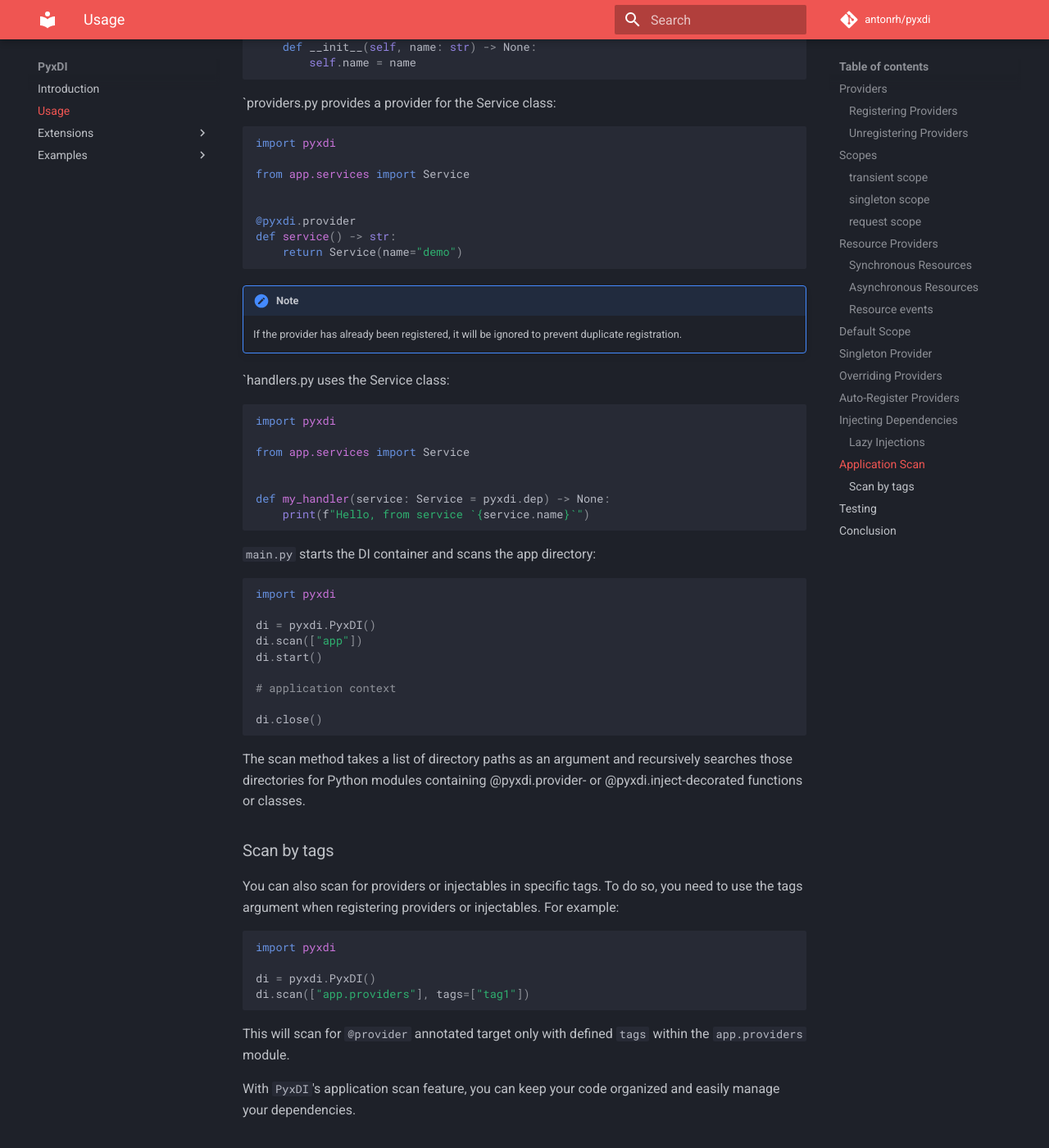
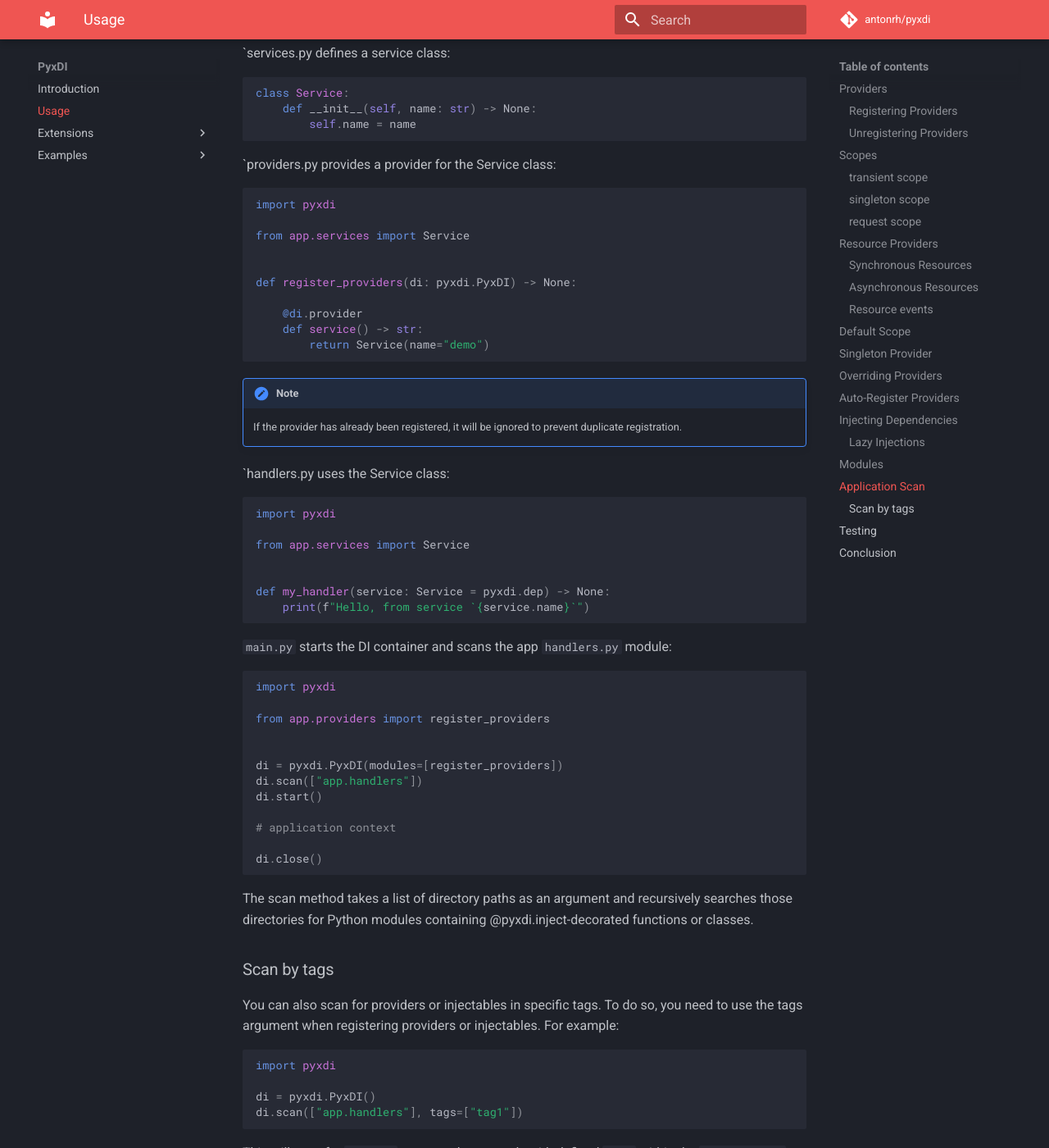
Before and after one commit to antonrh/anydi, an MkDocs documentation site: the page built from docs/usage.md, in a window 1280 px wide and 1400 px high, scrolled down 11423 px. Shown: the whole window at 82% size. Built offline with MkDocs 1.6.1 and Material for MkDocs 9.7.7, drawn with Linux system fonts in a browser that asks for light colours; comment, search, counter and statistics services are not loaded; some of the changed text lies outside the part shown.

````diff
--- a/docs/usage.md
+++ b/docs/usage.md
@@ -407,7 +407,7 @@ class Service:
         return self.repo.get(ident=ident)
 ```
 
-If you create a `PyxDI` instance with auto_register=True, it will automatically register a provider for `Service` and `Repository` with provided `Database`:
+If you create a `PyxDI` instance with `auto_register=True`, it will automatically register a provider for `Service` and `Repository` with provided `Database`:
 
 ```python
 import pyxdi
@@ -519,10 +519,11 @@ In this example, the `Database` object is only instantiated and connected when t
 
 By using `lazy=True`, you can avoid unnecessary object creation and improve the performance of your application.
 
+## Modules
 
 ## Application Scan
 
-`PyxDI` provides a simple way to register providers and inject dependencies by scanning modules or packages. For example, your application might have the following structure:
+`PyxDI` provides a simple way to inject dependencies by scanning modules or packages. For example, your application might have the following structure:
 
 ```
 /app
@@ -549,9 +550,11 @@ import pyxdi
 from app.services import Service
 
 
-@pyxdi.provider
-def service() -> str:
-    return Service(name="demo")
+def register_providers(di: pyxdi.PyxDI) -> None:
+
+    @di.provider
+    def service() -> str:
+        return Service(name="demo")
 ```
 
 !!! note
@@ -570,13 +573,16 @@ def my_handler(service: Service = pyxdi.dep) -> None:
     print(f"Hello, from service `{service.name}`")
 ```
 
-`main.py` starts the DI container and scans the app directory:
+`main.py` starts the DI container and scans the app `handlers.py` module:
 
 ```python
 import pyxdi
 
-di = pyxdi.PyxDI()
-di.scan(["app"])
+from app.providers import register_providers
+
+
+di = pyxdi.PyxDI(modules=[register_providers])
+di.scan(["app.handlers"])
 di.start()
 
 # application context
@@ -584,7 +590,7 @@ di.start()
 di.close()
 ```
 
-The scan method takes a list of directory paths as an argument and recursively searches those directories for Python modules containing @pyxdi.provider- or @pyxdi.inject-decorated functions or classes.
+The scan method takes a list of directory paths as an argument and recursively searches those directories for Python modules containing @pyxdi.inject-decorated functions or classes.
 
 ### Scan by tags
 
@@ -594,10 +600,10 @@ You can also scan for providers or injectables in specific tags. To do so, you n
 import pyxdi
 
 di = pyxdi.PyxDI()
-di.scan(["app.providers"], tags=["tag1"])
+di.scan(["app.handlers"], tags=["tag1"])
 ```
 
-This will scan for `@provider` annotated target only with defined `tags` within the `app.providers` module.
+This will scan for `@inject` annotated target only with defined `tags` within the `app.handlers` module.
 
 With `PyxDI`'s application scan feature, you can keep your code organized and easily manage your dependencies.
 
````
Also changed, not shown: 7 other files.
